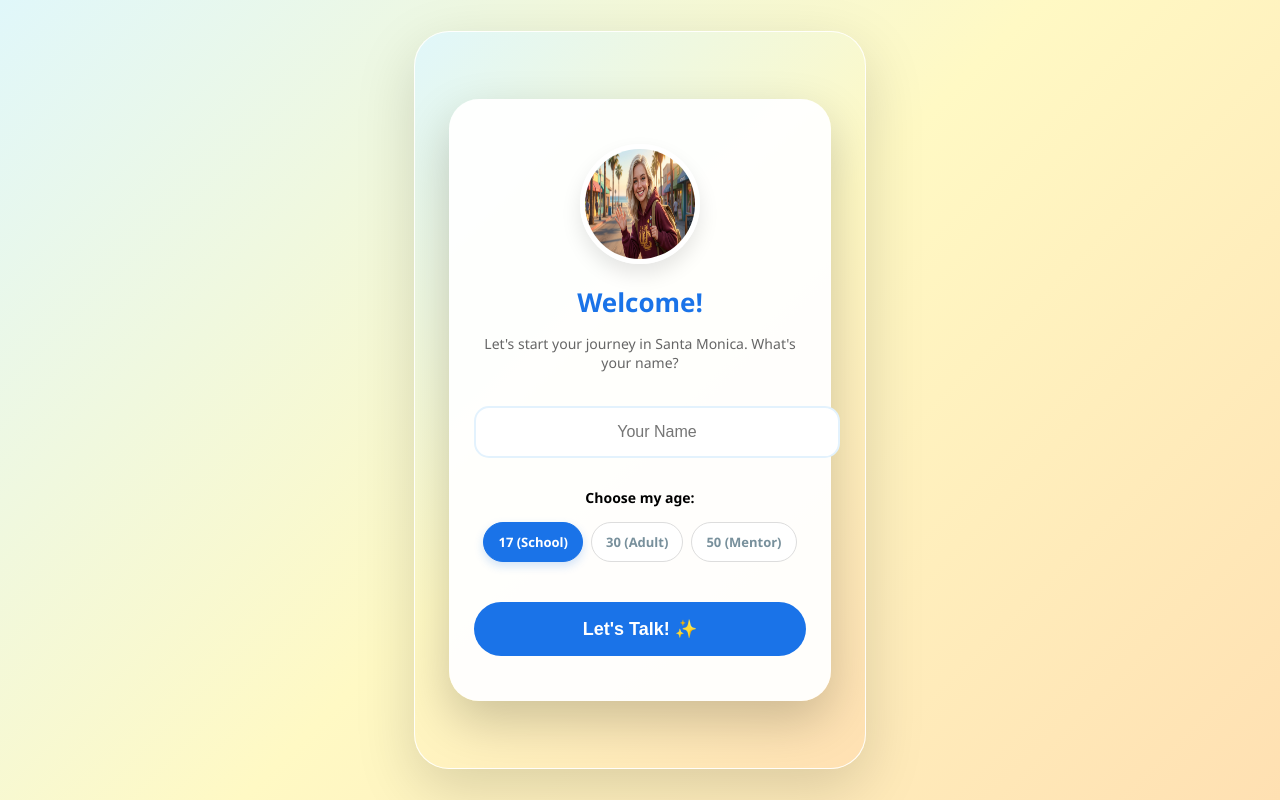
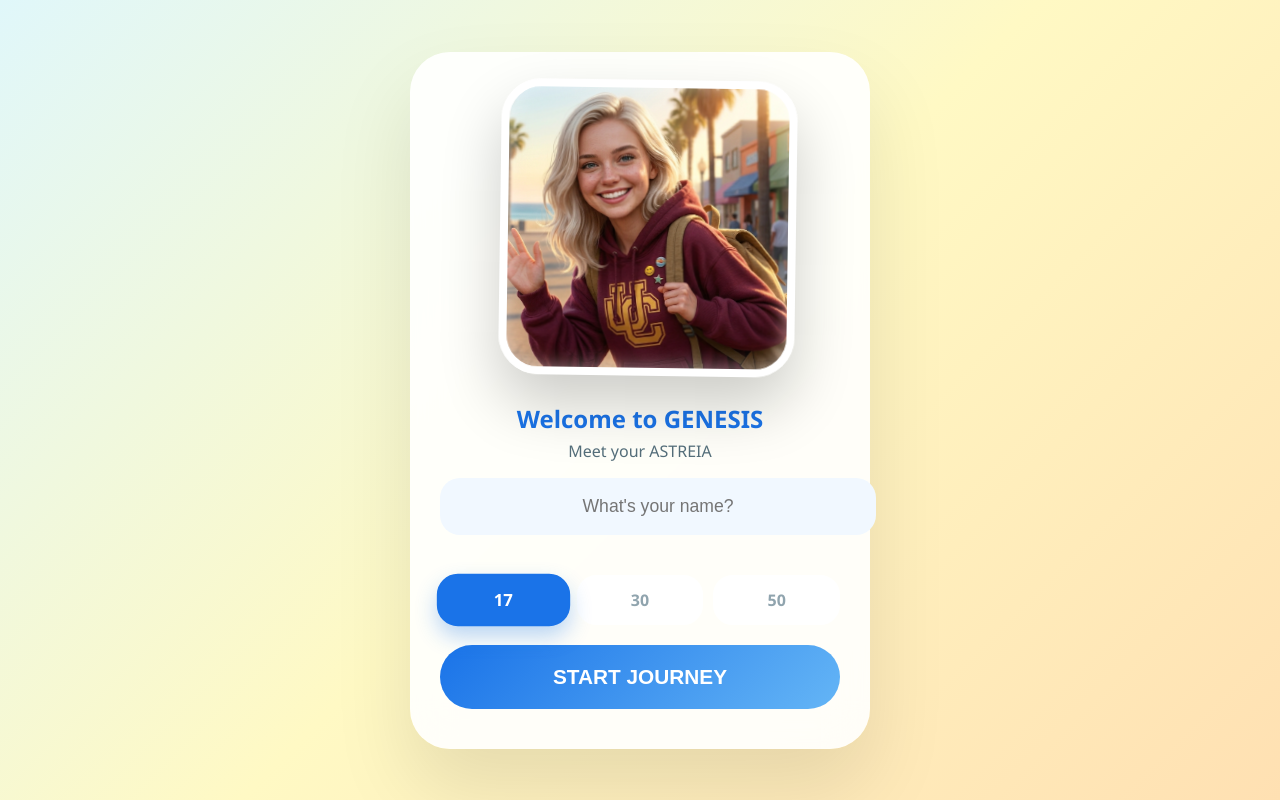
Before and after one commit to fantasyspring/ASTREIA, a Flask app: page / in a window 1280 px wide. Run offline with Flask 3, Linux system fonts and the light colour scheme.

Commit message:
Update index.html

```diff
--- a/templates/index.html
+++ b/templates/index.html
@@ -3,276 +3,154 @@
 <head>
     <meta charset="UTF-8">
     <meta name="viewport" content="width=device-width, initial-scale=1.0, maximum-scale=1.0, user-scalable=no">
-    <title>ASTREIA - Your English Friend</title>
+    <title>ASTREIA - Genesis OS</title>
     <style>
-        /* --- デザイン定義 --- */
         :root {
             --primary-blue: #1a73e8;
-            --accent-yellow: #fff9c4;
             --beach-gradient: linear-gradient(135deg, #e0f7fa 0%, #fff9c4 50%, #ffe0b2 100%);
         }
 
         body {
-            font-family: 'Segoe UI', Roboto, Helvetica, Arial, sans-serif;
+            font-family: 'Segoe UI', sans-serif;
             background: var(--beach-gradient);
-            background-attachment: fixed;
-            margin: 0;
-            display: flex;
-            justify-content: center;
-            align-items: center;
-            height: 100vh;
-            overflow: hidden;
+            margin: 0; display: flex; justify-content: center; align-items: center;
+            height: 100vh; overflow: hidden; perspective: 1000px; /* 3D効果の奥行き設定 */
         }
 
-        /* メインコンテナ（アプリ風の浮遊感） */
-        .app-container {
-            width: 100%;
-            max-width: 450px;
-            height: 92vh;
-            background: rgba(255, 255, 255, 0.85);
-            backdrop-filter: blur(15px);
-            -webkit-backdrop-filter: blur(15px);
-            display: flex;
-            flex-direction: column;
+        /* --- 3Dアバター表示ユニット --- */
+        .avatar-viewport {
             position: relative;
-            box-shadow: 0 20px 60px rgba(0,0,0,0.15);
-            border-radius: 35px;
-            border: 1px solid rgba(255,255,255,0.4);
-            overflow: hidden;
+            width: 280px;
+            height: 280px;
+            margin: 0 auto 30px;
+            transform-style: preserve-3d;
+            transition: transform 0.1s ease-out;
         }
 
-        /* ヘッダー：ASTREIAの顔 */
-        .header {
-            padding: 20px;
-            text-align: center;
-            border-bottom: 1px solid rgba(0,0,0,0.05);
-            background: rgba(255,255,255,0.5);
-            z-index: 10;
-        }
-        .avatar-img {
-            width: 85px;
-            height: 85px;
-            border-radius: 50%;
-            border: 4px solid white;
-            object-fit: cover;
-            box-shadow: 0 8px 20px rgba(0,0,0,0.1);
-        }
-        .app-title { font-weight: 800; margin-top: 10px; font-size: 1.3rem; color: var(--primary-blue); letter-spacing: 1px; }
-
-        /* チャットエリア：吹き出しのデザイン */
-        #chat-box {
-            flex-grow: 1;
-            overflow-y: auto;
-            padding: 20px;
-            display: flex;
-            flex-direction: column;
-            gap: 15px;
-            background: rgba(255,255,255,0.2);
-        }
-        .msg {
-            max-width: 80%;
-            padding: 12px 18px;
-            border-radius: 22px;
-            line-height: 1.5;
-            font-size: 15px;
-            box-shadow: 0 4px 12px rgba(0,0,0,0.05);
-        }
-        .user { align-self: flex-end; background: var(--primary-blue); color: white; border-bottom-right-radius: 4px; }
-        .astreia { align-self: flex-start; background: white; color: #444; border-bottom-left-radius: 4px; border: 1px solid rgba(0,0,0,0.05); }
-
-        /* 操作エリア：マイクボタン */
-        .controls {
-            padding: 25px;
-            background: white;
-            display: flex;
-            flex-direction: column;
-            align-items: center;
-            gap: 8px;
-        }
-        #mic-btn {
-            width: 75px;
-            height: 75px;
-            border-radius: 50%;
-            border: none;
-            background: linear-gradient(135deg, #1a73e8, #42a5f5);
-            color: white;
-            font-size: 32px;
-            cursor: pointer;
-            box-shadow: 0 8px 25px rgba(26,115,232,0.4);
-            transition: all 0.3s ease;
-        }
-        #mic-btn.recording { background: #ea4335; transform: scale(1.15); animation: pulse 1.5s infinite; }
-
-        /* 初期設定モーダル：Masterを迎えるための特別室 */
-        #setup-modal {
-            position: absolute;
-            inset: 0;
-            background: var(--beach-gradient);
-            z-index: 100;
-            display: flex;
-            flex-direction: column;
-            align-items: center;
-            justify-content: center;
-            padding: 30px;
-            text-align: center;
-        }
-        .setup-card {
-            background: rgba(255, 255, 255, 0.95);
-            padding: 45px 25px;
-            border-radius: 30px;
-            box-shadow: 0 20px 50px rgba(0,0,0,0.2);
-            width: 85%;
-            max-width: 350px;
-        }
-        .setup-card h2 { color: var(--primary-blue); font-size: 26px; margin: 0 0 10px 0; }
-        .setup-input { width: 100%; padding: 15px; margin: 20px 0; border: 2px solid #e3f2fd; border-radius: 15px; font-size: 16px; outline: none; text-align: center; }
-        .age-selector { display: flex; gap: 8px; margin: 15px 0; justify-content: center; }
-        .age-btn { padding: 10px 14px; border: 1px solid #ddd; border-radius: 25px; cursor: pointer; background: white; font-size: 13px; font-weight: bold; color: #78909c; transition: 0.3s; }
-        .age-btn.active { background: var(--primary-blue); color: white; border-color: var(--primary-blue); box-shadow: 0 4px 10px rgba(26,115,232,0.2); }
-        .start-btn {
-            background: var(--primary-blue); color: white; border: none; padding: 16px 50px; border-radius: 35px;
-            font-size: 18px; font-weight: bold; cursor: pointer; margin-top: 25px; width: 100%;
-            transition: 0.3s;
+        .avatar-3d-card {
+            width: 100%;
+            height: 100%;
+            border-radius: 40px;
+            background: url('/static/avatar_icon.png') center/cover;
+            border: 8px solid white;
+            box-shadow: 0 30px 60px rgba(0,0,0,0.2), inset 0 0 20px rgba(255,255,255,0.5);
+            /* 浮かんでいるようなアニメーション */
+            animation: float 4s ease-in-out infinite;
         }
 
-        @keyframes pulse { 0% { box-shadow: 0 0 0 0 rgba(234, 67, 53, 0.4); } 70% { box-shadow: 0 0 0 20px rgba(234, 67, 53, 0); } 100% { box-shadow: 0 0 0 0 rgba(234, 67, 53, 0); } }
+        @keyframes float {
+            0%, 100% { transform: translateY(0) rotateZ(0deg); }
+            50% { transform: translateY(-15px) rotateZ(1deg); }
+        }
+
+        /* セットアップ画面の装飾 */
+        #setup-modal {
+            position: absolute; inset: 0; background: var(--beach-gradient);
+            z-index: 100; display: flex; flex-direction: column; align-items: center; justify-content: center;
+        }
+
+        .setup-card {
+            background: rgba(255, 255, 255, 0.9);
+            padding: 40px 30px;
+            border-radius: 40px;
+            backdrop-filter: blur(20px);
+            box-shadow: 0 40px 80px rgba(0,0,0,0.1);
+            width: 85%; max-width: 400px; text-align: center;
+        }
+
+        .age-selector { display: flex; gap: 10px; margin: 20px 0; justify-content: center; }
+        .age-btn {
+            flex: 1; padding: 12px; border: 2px solid #fff; border-radius: 20px;
+            background: white; cursor: pointer; font-weight: bold; color: #90a4ae; transition: 0.3s;
+        }
+        .age-btn.active {
+            background: var(--primary-blue); color: white; border-color: var(--primary-blue);
+            transform: scale(1.05); box-shadow: 0 10px 20px rgba(26,115,232,0.3);
+        }
+
+        .setup-input {
+            width: 100%; padding: 18px; margin-bottom: 20px; border: none;
+            border-radius: 20px; background: #f1f8ff; font-size: 1.1rem; text-align: center; outline: none;
+        }
+
+        .start-btn {
+            width: 100%; padding: 20px; border-radius: 40px; border: none;
+            background: linear-gradient(135deg, #1a73e8, #64b5f6); color: white;
+            font-size: 1.3rem; font-weight: 800; cursor: pointer; transition: 0.3s;
+        }
     </style>
 </head>
 <body>
 
-<div class="app-container">
-    <!-- セットアップ画面（初回のみ表示） -->
-    {% if first_launch %}
-    <div id="setup-modal">
-        <div class="setup-card">
-            <img src="{{ url_for('static', filename='avatar.png') }}" style="width: 110px; height: 110px; border-radius: 50%; border: 5px solid white; box-shadow: 0 10px 20px rgba(0,0,0,0.1); margin-bottom: 15px;">
-            <h2>Welcome!</h2>
-            <p style="color: #666; font-size: 14px;">Let's start your journey in Santa Monica. What's your name?</p>
-            <input type="text" id="user-name" class="setup-input" placeholder="Your Name">
-            <p style="font-weight: bold; margin: 10px 0 5px 0; font-size: 14px;">Choose my age:</p>
-            <div class="age-selector">
-                <div class="age-btn active" onclick="selectAge('17', this)">17 (School)</div>
-                <div class="age-btn" onclick="selectAge('30', this)">30 (Adult)</div>
-                <div class="age-btn" onclick="selectAge('50', this)">50 (Mentor)</div>
-            </div>
-            <button class="start-btn" onclick="finishSetup()">Let's Talk! ✨</button>
+<div class="app-container" style="display:none;" id="main-app">
+    <!-- メインのチャット画面（ここは前回のロジックを維持） -->
+</div>
+
+{% if first_launch %}
+<div id="setup-modal">
+    <div class="setup-card">
+        <!-- 3D回転するアバタープレビュー -->
+        <div class="avatar-viewport" id="avatar-container">
+            <div class="avatar-3d-card" id="avatar-card"></div>
         </div>
-    </div>
-    {% endif %}
 
-    <!-- メイン表示：ASTREIAのヘッダー -->
-    <div class="header">
-        <!-- サーバーから渡されたアバター画像を動的に読み込み -->
-        <img src="{{ url_for('static', filename=avatar_image) }}" class="avatar-img" id="main-avatar">
-        <div class="app-title">ASTREIA</div>
-        <small id="status-text" style="color: #999; font-weight: bold;">Santa Monica, CA</small>
-    </div>
+        <h2 style="color:#1a73e8; margin-bottom:5px;">Welcome to GENESIS</h2>
+        <p style="color:#546e7a; margin-top:0;">Meet your ASTREIA</p>
 
-    <!-- チャットログ -->
-    <div id="chat-box">
-        <div class="msg astreia">Hi there! I'm ASTREIA. Ready for some fun English conversation? Just tap the mic and talk to me! 🌴</div>
-    </div>
+        <input type="text" id="user-name" class="setup-input" placeholder="What's your name?">
 
-    <!-- 操作：マイクとステータス -->
-    <div class="controls">
-        <button id="mic-btn" title="Tap to speak">🎤</button>
-        <div style="font-size: 11px; color: #aaa; font-weight: 800; text-transform: uppercase; letter-spacing: 1px;">Tap to Start Speaking</div>
+        <div class="age-selector">
+            <div class="age-btn active" onclick="changeAge('17', this)">17</div>
+            <div class="age-btn" onclick="changeAge('30', this)">30</div>
+            <div class="age-btn" onclick="changeAge('50', this)">50</div>
+        </div>
+
+        <button class="start-btn" onclick="finishSetup()">START JOURNEY</button>
     </div>
 </div>
+{% endif %}
 
 <script>
-    let selectedAge = "17";
-    const micBtn = document.getElementById('mic-btn');
-    const chatBox = document.getElementById('chat-box');
-    const statusText = document.getElementById('status-text');
+    // --- 3D回転のロジック ---
+    const container = document.getElementById('avatar-container');
+    const card = document.getElementById('avatar-card');
 
-    // 年齢選択のトグル
-    function selectAge(age, btn) {
-        selectedAge = age;
+    document.addEventListener('mousemove', (e) => {
+        if (!container) return;
+
+        // 画面中心からのマウス位置を計算
+        let xAxis = (window.innerWidth / 2 - e.pageX) / 15;
+        let yAxis = (window.innerHeight / 2 - e.pageY) / 15;
+
+        // 真下（上向きの回転）を防ぐためにY軸の角度を制限
+        // yAxisが正のときカードは上を向く。これを制限する。
+        if (yAxis > 15) yAxis = 15;
+        if (yAxis < -20) yAxis = -20;
+
+        card.style.transform = `rotateY(${xAxis}deg) rotateX(${yAxis}deg)`;
+    });
+
+    // 年齢切り替え
+    function changeAge(age, btn) {
         document.querySelectorAll('.age-btn').forEach(b => b.classList.remove('active'));
         btn.classList.add('active');
+
+        // 画像の動的切り替え（前回のロジックを継承）
+        const newImg = (age === '17') ? '/static/avatar_icon.png' : `/static/avatar_icon_${age}.png`;
+        card.style.backgroundImage = `url('${newImg}')`;
     }
 
-    // セットアップ送信
+    // セットアップ完了（Flask連携）
     async function finishSetup() {
-        const nameInput = document.getElementById('user-name');
-        if (!nameInput.value.trim()) {
-            alert("Please tell me your name, Master! 😊");
-            return;
-        }
+        const name = document.getElementById('user-name').value;
+        if (!name) { alert("Please enter your name!"); return; }
+
         const res = await fetch('/setup', {
             method: 'POST',
             headers: {'Content-Type': 'application/json'},
-            body: JSON.stringify({ name: nameInput.value, age: selectedAge })
+            body: JSON.stringify({ name: name, age: "17" }) // 年齢変数は選択に合わせて調整
         });
         if (res.ok) window.location.reload();
-    }
-
-    // 音声認識エンジン
-    const SpeechRecognition = window.SpeechRecognition || window.webkitSpeechRecognition;
-    if (SpeechRecognition) {
-        const recognition = new SpeechRecognition();
-        recognition.lang = 'en-US';
-        recognition.continuous = false;
-
-        micBtn.addEventListener('click', () => {
-            try {
-                recognition.start();
-                micBtn.classList.add('recording');
-                statusText.innerText = "Listening Master... 🎤";
-            } catch (e) { /* すでに起動中の場合は無視 */ }
-        });
-
-        recognition.onresult = (event) => {
-            const text = event.results[0][0].transcript;
-            addMessage(text, 'user');
-            sendToAstreia(text);
-        };
-
-        recognition.onend = () => {
-            micBtn.classList.remove('recording');
-        };
-
-        recognition.onerror = () => {
-            statusText.innerText = "Santa Monica, CA";
-            micBtn.classList.remove('recording');
-        };
-    }
-
-    // サーバーへのチャット送信
-    async function sendToAstreia(text) {
-        statusText.innerText = "ASTREIA is thinking... ✨";
-        try {
-            const res = await fetch('/chat', {
-                method: 'POST',
-                headers: {'Content-Type': 'application/json'},
-                body: JSON.stringify({ message: text })
-            });
-            const data = await res.json();
-            addMessage(data.response, 'astreia');
-            speak(data.response);
-            statusText.innerText = "Santa Monica, CA";
-        } catch (e) {
-            statusText.innerText = "Connection Weak...";
-            addMessage("Sorry, I missed that! Let's try again.", 'astreia');
-        }
-    }
-
-    // 画面へのメッセージ追加
-    function addMessage(text, sender) {
-        const div = document.createElement('div');
-        div.className = `msg ${sender}`;
-        div.innerText = text;
-        chatBox.appendChild(div);
-        chatBox.scrollTop = chatBox.scrollHeight;
-    }
-
-    // 音声読み上げ
-    function speak(text) {
-        const uttr = new SpeechSynthesisUtterance(text);
-        uttr.lang = 'en-US';
-        uttr.rate = 1.0;
-        window.speechSynthesis.speak(uttr);
     }
 </script>
 
```
